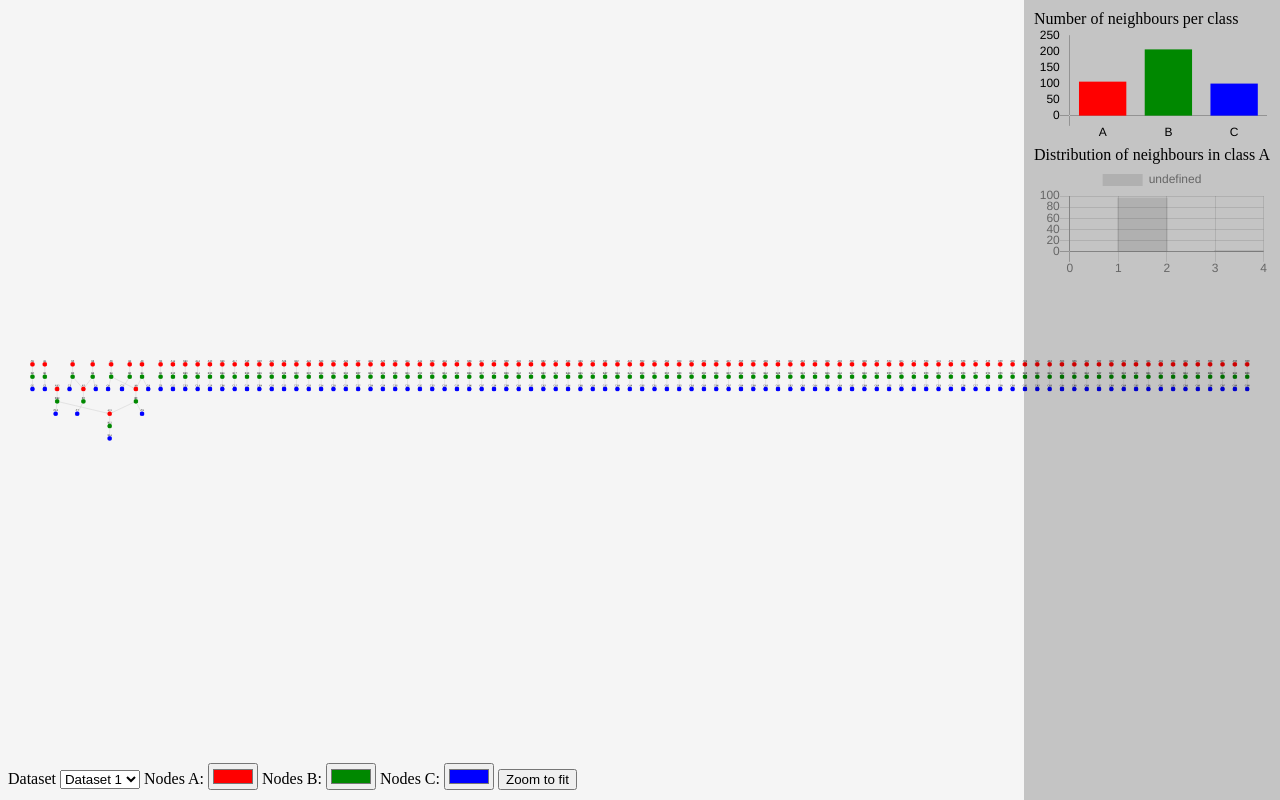
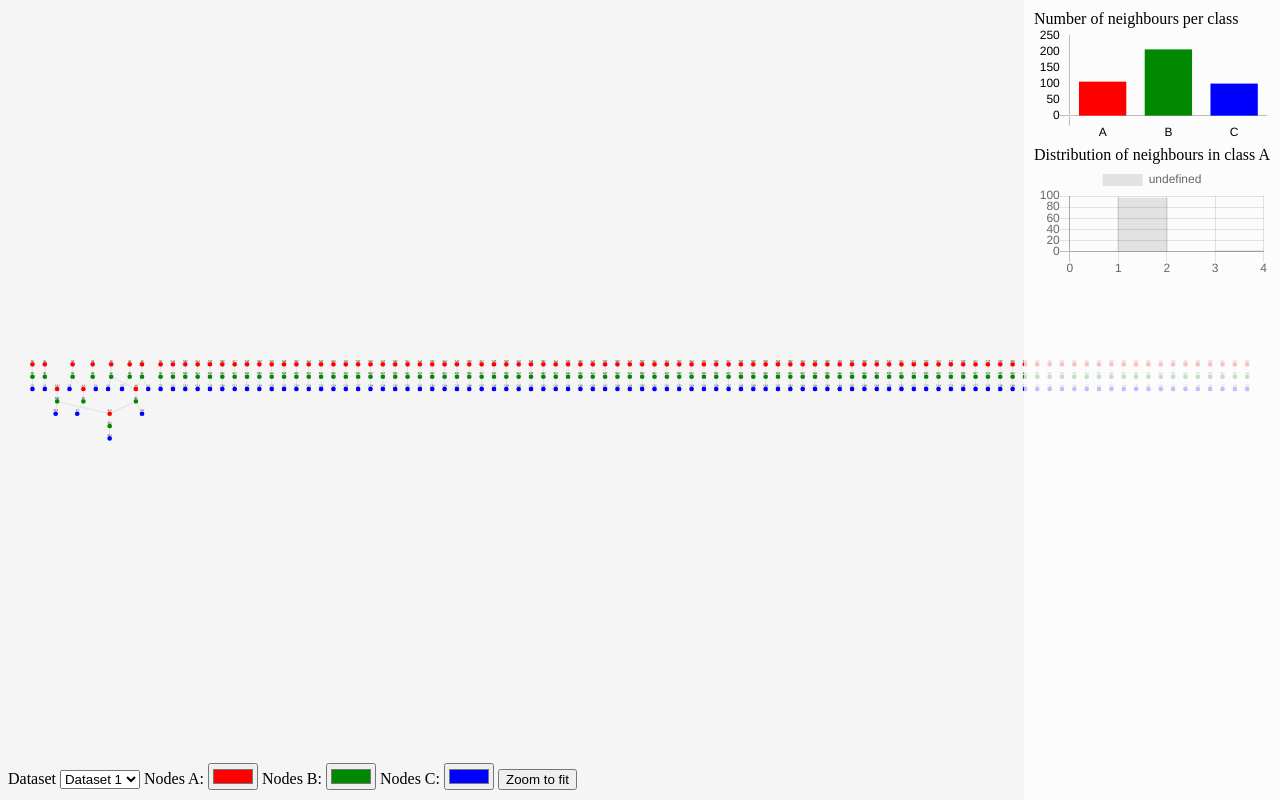
Before and after one commit to plavy/vd, a plain HTML site: page index.html in a window 1280 px wide. Drawn offline with nearby package versions, Linux system fonts and the light colour scheme.

Commit message:
change right panel colors

```diff
--- a/styles.css
+++ b/styles.css
@@ -21,12 +21,12 @@
     width: 20%;
     height: 100%;
     z-index: 10;
-    background-color: rgba(0, 0, 0, 0.2);
+    background-color: rgba(255, 255, 255, 0.75);
     transition: 0.2s;
 }
 
 #right-panel:hover {
-    background-color: rgba(255, 255, 255, 0.95);
+    background-color: rgba(255, 255, 255, 1);
 }
 
 #right-panel-content {
```
